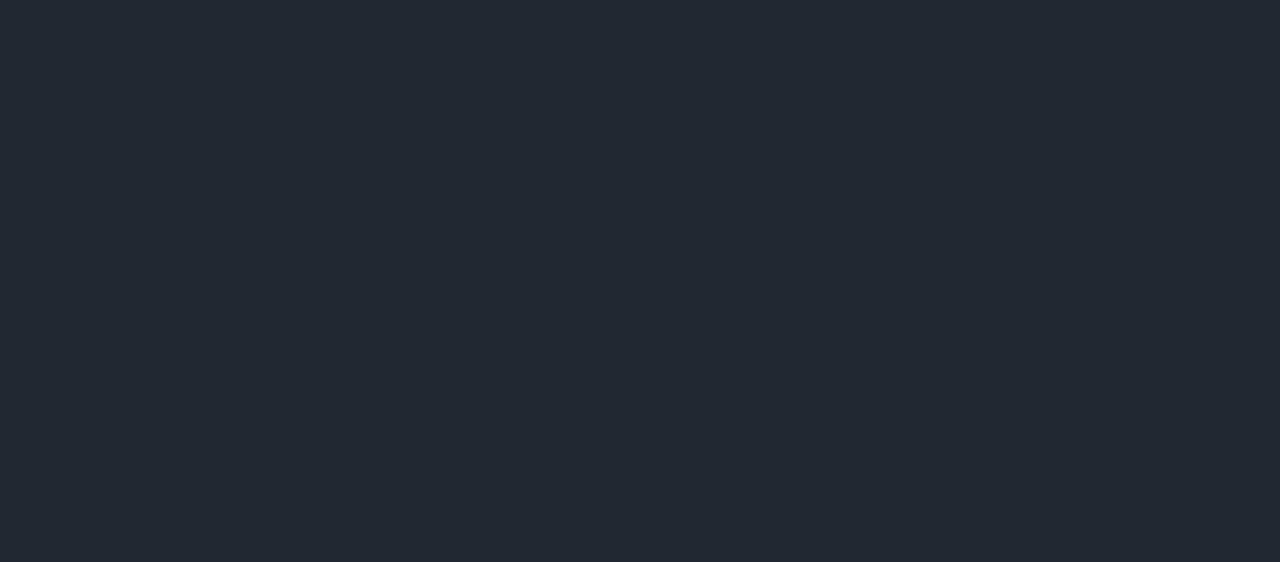
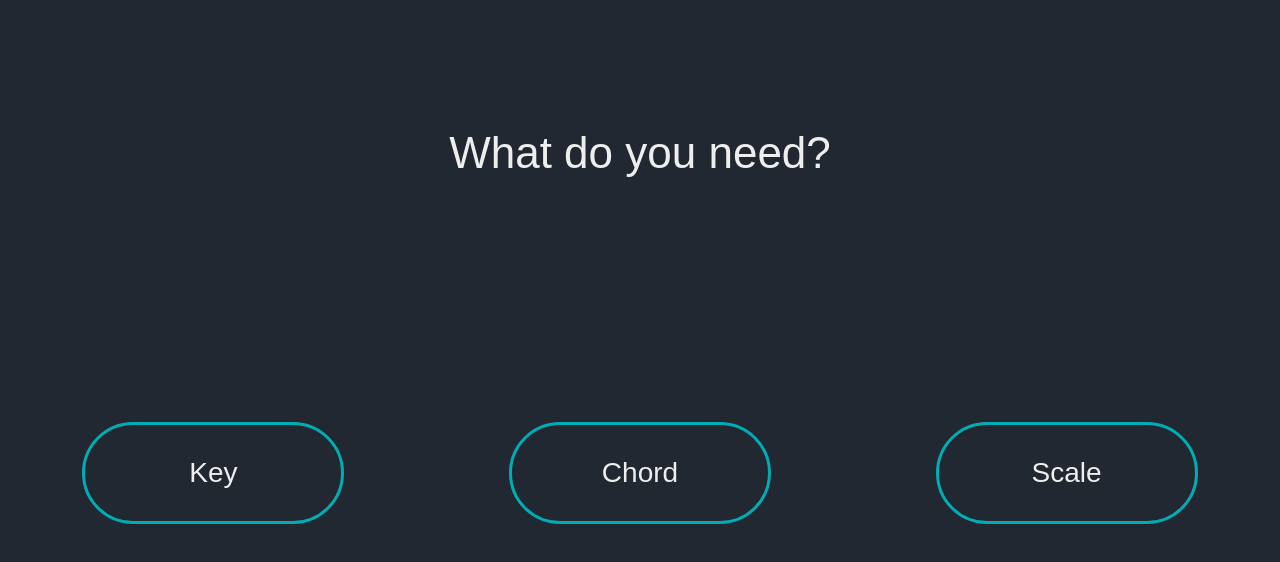
Before and after one commit to SK7zzz/keyfy, a React (Create React App) app: page / in a window 1280 px wide. Before the commit this address had no page. Shown: the top 562 px of the page. Built offline with nearby package versions, Linux system fonts and the light colour scheme.

Commit message:
I think its fixed.

```diff
--- a/src/App.tsx
+++ b/src/App.tsx
@@ -1,4 +1,4 @@
-import { BrowserRouter, Route, Routes } from "react-router-dom";
+import { HashRouter, Route, Routes } from "react-router-dom";
 import { GlobalStyles } from "./containers/GlobalStyles/global-styles";
 import Layout from "./components/layout/layout";
 import Home from "./pages/Home";
@@ -8,17 +8,17 @@ import Scales from "./pages/Scales";
 
 function App() {
   return (
-    <BrowserRouter>
+    <HashRouter basename="">
       <GlobalStyles />
       <Layout>
         <Routes>
-          <Route path="/keyfy" element={<Home />} />
+          <Route path="/" element={<Home />} />
           <Route path="/key" element={<Key />} />
           <Route path="/chords" element={<Chords />} />
           <Route path="/scales" element={<Scales />} />
         </Routes>
       </Layout>
-    </BrowserRouter>
+    </HashRouter>
   );
 }
 
--- a/src/components/back-icon/back-icon.tsx
+++ b/src/components/back-icon/back-icon.tsx
@@ -4,7 +4,7 @@ import { FaArrowLeft } from "react-icons/fa";
 const BackIcon = () => {
   return (
     <BackIconContainer>
-      <BackIconButton href="/keyfy">
+      <BackIconButton href="/">
         <FaArrowLeft />
       </BackIconButton>
     </BackIconContainer>
--- a/src/components/home-menu/home-menu.tsx
+++ b/src/components/home-menu/home-menu.tsx
@@ -3,9 +3,9 @@ import { HomeMenuContainer, MenuOptions } from "./home-menu.styles";
 const HomeMenu = () => {
   return (
     <HomeMenuContainer>
-      <MenuOptions href="/key">Key</MenuOptions>
-      <MenuOptions href="/chords">Chord</MenuOptions>
-      <MenuOptions href="/scales">Scale</MenuOptions>
+      <MenuOptions href="/#/key">Key</MenuOptions>
+      <MenuOptions href="/#/chords">Chord</MenuOptions>
+      <MenuOptions href="/#/scales">Scale</MenuOptions>
     </HomeMenuContainer>
   );
 };
```
